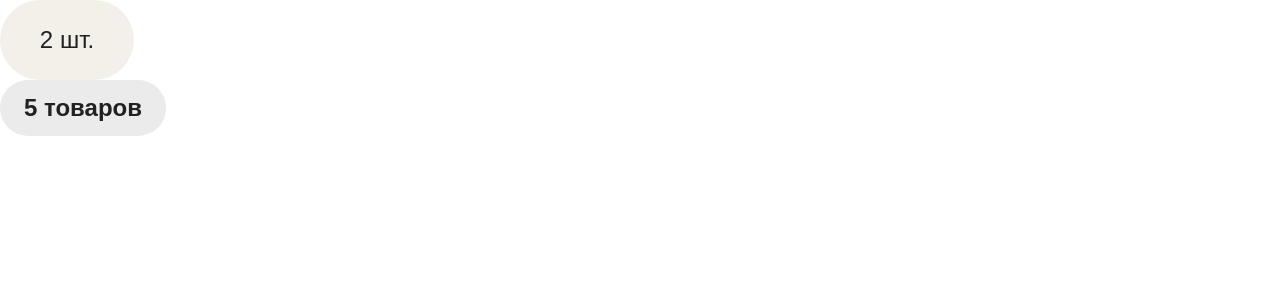
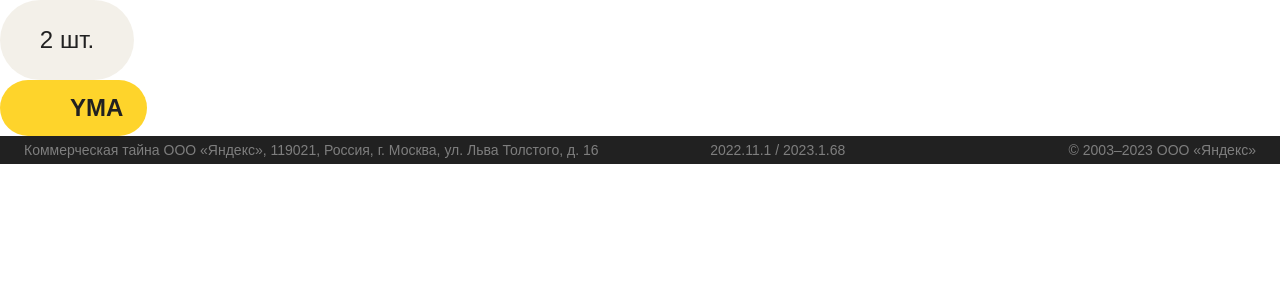
Before and after one commit to dashalalala24/parcel-packer, a React (Create React App) app: page / in a window 1280 px wide. Shown: the top 300 px of the page. Built offline with nearby package versions, Linux system fonts and the light colour scheme.

Commit message:
add Footer component

```diff
--- a/src/components/App/App.tsx
+++ b/src/components/App/App.tsx
@@ -1,6 +1,7 @@
 import './App.css';
 import Counter from '../Counter/Counter';
 import Tag from '../Tag/Tag';
+import Footer from '../Footer/Footer';
 
 function App() {
   return (
@@ -10,12 +11,13 @@ function App() {
         itemsTotal={2}
       />
       <Tag
-        type='info'
-        value='5 товаров'
+        type='YMA'
+        // value='5 товаров'
       />
       {/* Для проверки всех видов тегов: 'YMA' - коробка, 'MYA' - пакет, 'NONPACK' - другие упаковки,
-      1234 5678 234 32 - штриход, 'IMEI', 'chestnyy_znak', 'cancel', 'info'.
+      1234567823432 - штриход, 'IMEI', 'chestnyy_znak', 'cancel', 'info'.
       value только для 'info' */}
+      <Footer />
     </div>
   );
 }
--- /dev/null
+++ b/src/components/Footer/Footer.css
@@ -0,0 +1,23 @@
+.footer {
+  background-color: var(--black-color);
+  font: var(--font-3xs);
+  font-feature-settings: var(--font-feature);
+  color: var(--dark-gray-color);
+  display: flex;
+  padding: 4px 24px;
+}
+
+.footer__secret {
+  padding: 0;
+  margin: 0 auto 0 0;
+}
+
+.footer__number {
+  padding: 0;
+  margin: 0 auto 0 0;
+}
+
+.footer__copyright {
+  padding: 0;
+  margin: 0 0 0 auto;
+}
--- /dev/null
+++ b/src/components/Footer/Footer.tsx
@@ -0,0 +1,17 @@
+import { FC } from 'react';
+import './Footer.css';
+
+const Footer: FC = () => {
+  return (
+    <footer className='footer'>
+      <p className='footer__secret'>
+        Коммерческая тайна ООО &laquo;Яндекс&raquo;, 119021, Россия, г. Москва, ул. Льва Толстого,
+        д.&nbsp;16
+      </p>
+      <p className='footer__number'>2022.11.1 / 2023.1.68</p>
+      <p className='footer__copyright'>&copy;&nbsp;2003&ndash;2023&nbsp;ООО &laquo;Яндекс&raquo;</p>
+    </footer>
+  );
+};
+
+export default Footer;
--- a/src/vendor/variables.css
+++ b/src/vendor/variables.css
@@ -1,6 +1,7 @@
 :root {
   --black-color: #212121;
   --beige-color: #f3f0e9;
+  --dark-gray-color: #7e7e7e;
   --gray-color: #dedede;
   --gray-color-2: #ebebeb;
   --white-color: #fff;
@@ -23,6 +24,7 @@
   --font-button-s: 700 24px/30px 'Yandex Sans Display', 'Arial', sans-serif;
   --font-xs: 400 28px/35px 'Yandex Sans Display', 'Arial', sans-serif;
   --font-2xs: 400 24px/32px 'Yandex Sans Display', 'Arial', sans-serif;
+  --font-3xs: 400 14px/20px 'Yandex Sans Display', 'Arial', sans-serif;
 
   --letter-spacing: -0.02em;
   --font-feature: 'pnum' on, 'lnum' on;
```
